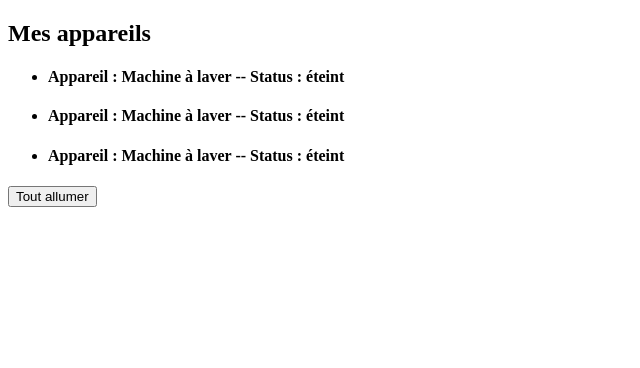
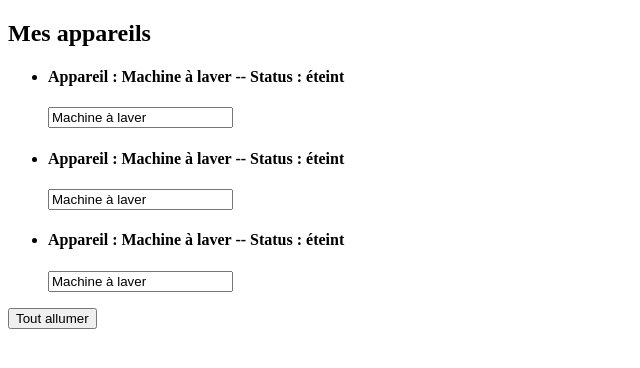
Before and after one commit to kaspalatet/Angular, an Angular app: page / in a window 1280 px wide. Shown: the top 368 px of the page, without its empty margins (0-640 px from the left). Built offline with nearby package versions, Linux system fonts and the light colour scheme.

Commit message:
2 way binding

```diff
--- a/src/app/appareil/appareil.component.html
+++ b/src/app/appareil/appareil.component.html
@@ -1,3 +1,4 @@
 <li class="list-group-item">
 	<h4>Appareil : {{ appareilName }} -- Status : {{getStatus()}}</h4>
+	<input type="text" class="form-control" [(ngModel)]="appareilName"/>
 </li>
```
